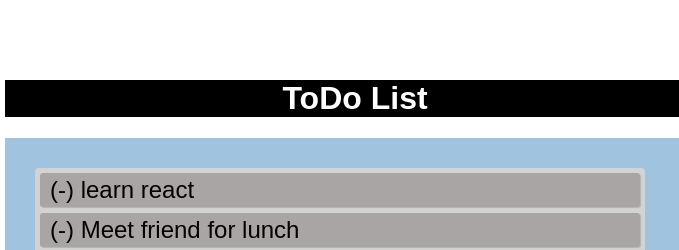
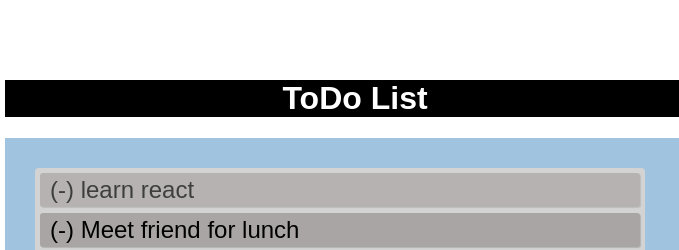
Before and after one commit to BabarBaig/to-do-list, a plain HTML site: page index.html in a window 1280 px wide. In both pictures the pointer is over the element 415 px from the left and 190 px from the top of the page. Shown: the top 250 px of the page, 75-754 px from the left. Drawn offline with nearby package versions, Linux system fonts and the light colour scheme.

Commit message:
Update styles.css

```diff
--- a/styles.css
+++ b/styles.css
@@ -41,6 +41,11 @@ h1 {
     justify-content: space-between;
 }
 
+.todo:hover {
+    cursor: pointer;
+    opacity: 0.7;
+}
+
 .input {
     width: 100%;
     box-sizing: border-box;
```
